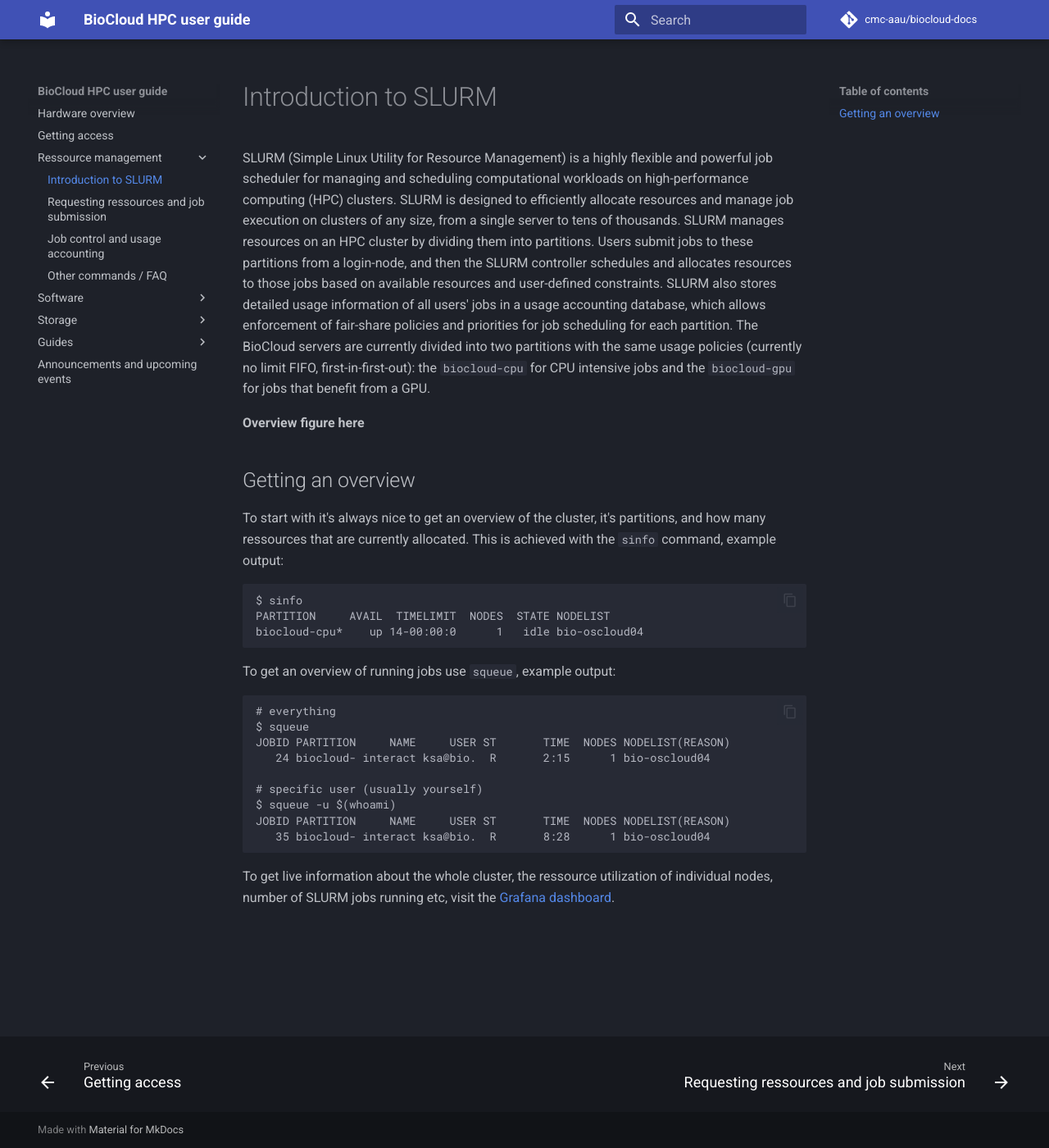
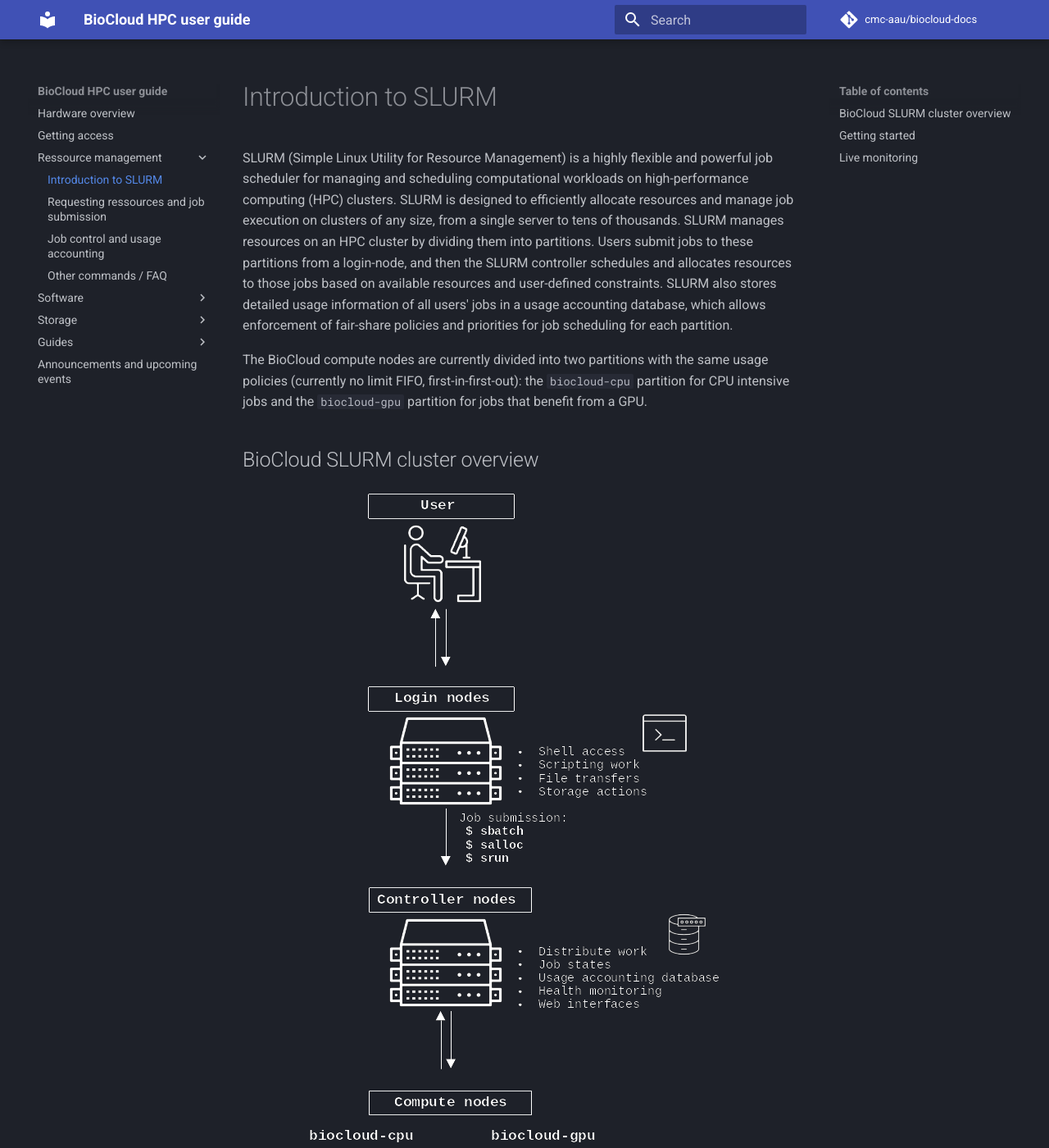
Before and after one commit to cmc-aau/hpc-docs, an MkDocs documentation site: the page built from docs/slurm/intro.md, in a window 1280 px wide and 1400 px high. Shown: the whole window at 82% size. Built offline with MkDocs 1.6.1 and Material for MkDocs 9.7.7, drawn with Linux system fonts in a browser that asks for light colours; comment, search, counter and statistics services are not loaded; some of the changed text lies outside the part shown.

Commit message:
add overview figure+avec

````diff
--- a/docs/slurm/intro.md
+++ b/docs/slurm/intro.md
@@ -1,10 +1,13 @@
 # Introduction to SLURM
-SLURM (Simple Linux Utility for Resource Management) is a highly flexible and powerful job scheduler for managing and scheduling computational workloads on high-performance computing (HPC) clusters. SLURM is designed to efficiently allocate resources and manage job execution on clusters of any size, from a single server to tens of thousands. SLURM manages resources on an HPC cluster by dividing them into partitions. Users submit jobs to these partitions from a login-node, and then the SLURM controller schedules and allocates resources to those jobs based on available resources and user-defined constraints. SLURM also stores detailed usage information of all users' jobs in a usage accounting database, which allows enforcement of fair-share policies and priorities for job scheduling for each partition. The BioCloud servers are currently divided into two partitions with the same usage policies (currently no limit FIFO, first-in-first-out): the `biocloud-cpu` for CPU intensive jobs and the `biocloud-gpu` for jobs that benefit from a GPU.
+SLURM (Simple Linux Utility for Resource Management) is a highly flexible and powerful job scheduler for managing and scheduling computational workloads on high-performance computing (HPC) clusters. SLURM is designed to efficiently allocate resources and manage job execution on clusters of any size, from a single server to tens of thousands. SLURM manages resources on an HPC cluster by dividing them into partitions. Users submit jobs to these partitions from a login-node, and then the SLURM controller schedules and allocates resources to those jobs based on available resources and user-defined constraints. SLURM also stores detailed usage information of all users' jobs in a usage accounting database, which allows enforcement of fair-share policies and priorities for job scheduling for each partition.
 
-**Overview figure here**
+The BioCloud compute nodes are currently divided into two partitions with the same usage policies (currently no limit FIFO, first-in-first-out): the `biocloud-cpu` partition for CPU intensive jobs and the `biocloud-gpu` partition for jobs that benefit from a GPU.
 
-## Getting an overview
-To start with it's always nice to get an overview of the cluster, it's partitions, and how many ressources that are currently allocated. This is achieved with the `sinfo` command, example output:
+## BioCloud SLURM cluster overview
+![SLURM overview](img/slurm-overview-inverted.png)
+
+## Getting started
+Start with obtaining shell access to either of the 3 login nodes `bio-oscloud[01-03].srv.aau.dk` as described in [Getting access](../access.md). To start with it's always nice to get an overview of the cluster, it's partitions, and how many ressources that are currently allocated. This is achieved with the `sinfo` command, example output:
 
 ```
 $ sinfo
@@ -25,4 +28,5 @@
    35 biocloud- interact ksa@bio.  R       8:28      1 bio-oscloud04
 ```
 
-To get live information about the whole cluster, the ressource utilization of individual nodes, number of SLURM jobs running etc, visit the [Grafana dashboard](http://bio-ospikachu04.srv.aau.dk:3000/).
+## Live monitoring
+For live monitoring of the whole cluster, the ressource utilization of individual nodes, number of SLURM jobs running etc, visit the [Grafana dashboard](http://bio-ospikachu04.srv.aau.dk:3000/) (only available on the internal AAU network).
````
Also changed, not shown: README.md (+1 -1 lines), docs/slurm/img/slurm-overview-inverted.png (added), 1 other file.
